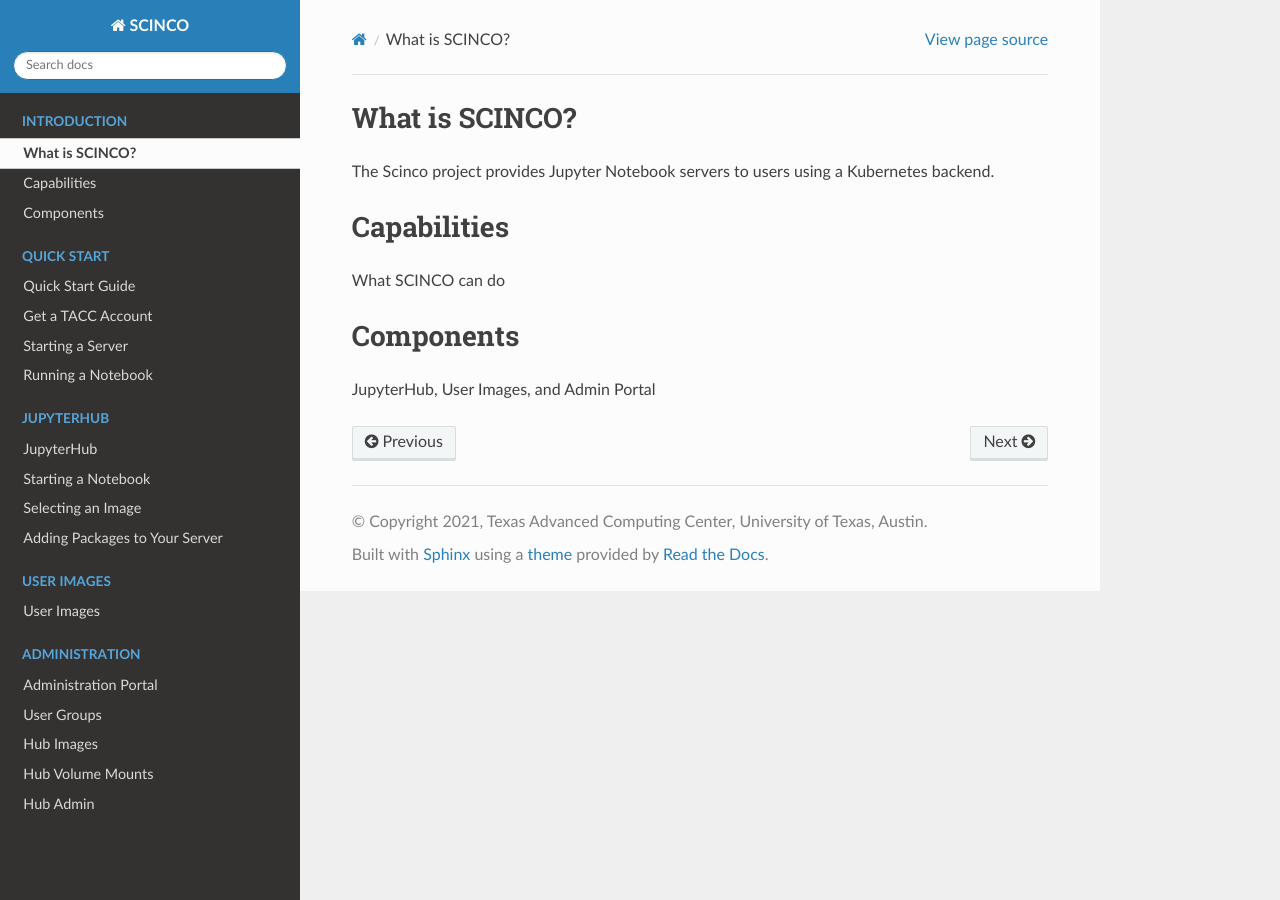
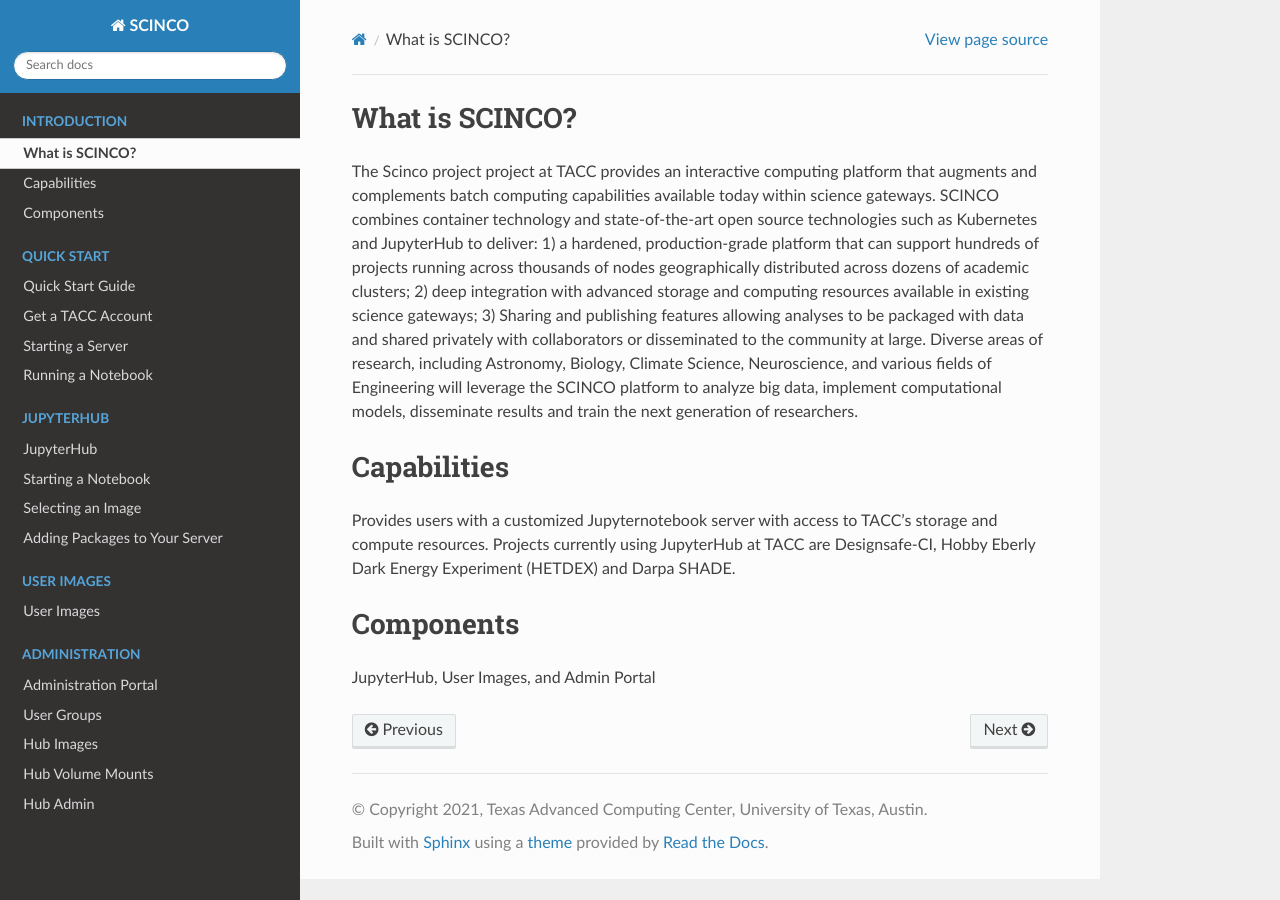
Before and after one commit to TACC/scinco-docs, a Sphinx documentation site: the page built from source/index.rst, in a window 1280 px wide. Built offline with Sphinx 7.4.7 and the Read the Docs theme 2.0.0, drawn with Linux system fonts in a browser that asks for light colours.

Commit message:
Update index.rst

```diff
--- a/source/index.rst
+++ b/source/index.rst
@@ -2,14 +2,14 @@
 What is SCINCO?
 ===============
 
-The Scinco project provides Jupyter Notebook servers to users using a Kubernetes backend.
+The Scinco project project at TACC provides an interactive computing platform that augments and complements batch computing capabilities available today within science gateways. SCINCO combines container technology and state-of-the-art open source technologies such as Kubernetes and JupyterHub to deliver: 1) a hardened, production-grade platform that can support hundreds of projects running across thousands of nodes geographically distributed across dozens of academic clusters; 2) deep integration with advanced storage and computing resources available in existing science gateways; 3) Sharing and publishing features allowing analyses to be packaged with data and shared privately with collaborators or disseminated to the community at large. Diverse areas of research, including Astronomy, Biology, Climate Science, Neuroscience, and various fields of Engineering will leverage the SCINCO platform to analyze big data, implement computational models, disseminate results and train the next generation of researchers.
 
 
 ============
 Capabilities
 ============
 
-What SCINCO can do
+Provides users with a customized Jupyternotebook server with access to TACC's storage and compute resources. Projects currently using JupyterHub at TACC are Designsafe-CI, Hobby Eberly Dark Energy Experiment (HETDEX) and Darpa SHADE.
 
 
 ==========
```
